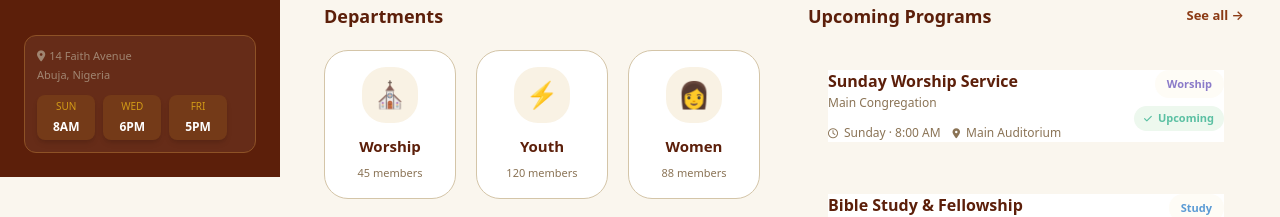
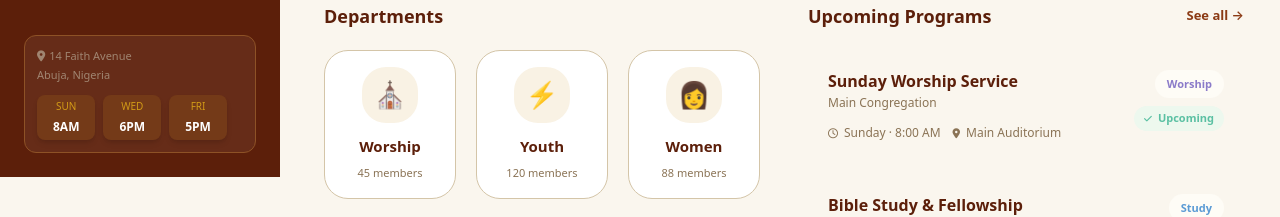
Before and after one commit to molatunji-ctrl/GraceCathedral, a React (Vite) app: page / in a window 1280 px wide. Shown: the part 623-840 px from the top of the page. Built offline with nearby package versions, Linux system fonts and the light colour scheme.

Commit message:
Update Home.jsx

```diff
--- a/src/pages/Home.jsx
+++ b/src/pages/Home.jsx
@@ -108,9 +108,9 @@ function Home() {
                   <button
                     key={program.id}
                     onClick={() => navigate(`/programs`)}
-                    className='w-full text-left group rounded-2xl sm:rounded-[28px] border border-[#D4C5A8] bg-white p-4 sm:p-5 transition hover:shadow-[0_14px_40px_rgba(0,0,0,0.05)]'
+                    className='w-full text-left group rounded-2xl sm:rounded-[28px] border border-[#D4C5A8] bg-[#FEFCF6] p-4 sm:p-5 transition hover:shadow-[0_14px_40px_rgba(0,0,0,0.05)]'
                   >
-                    <div className='flex flex-col bg-white sm:flex-row sm:items-start sm:justify-between gap-3'>
+                    <div className='flex flex-col sm:flex-row sm:items-start sm:justify-between gap-3'>
                       <div className='flex-1 min-w-0'>
                         <h3 className='text-[14px] sm:text-[16px] font-semibold text-[#5C1F0A] leading-snug'>{program.name}</h3>
                         <p className='text-[11px] sm:text-[12px] text-[#8A7355] mt-0.5'>{program.ministry}</p>
```
